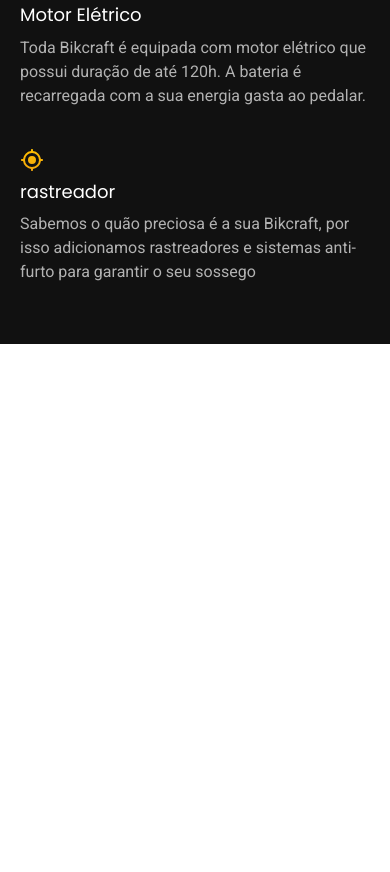
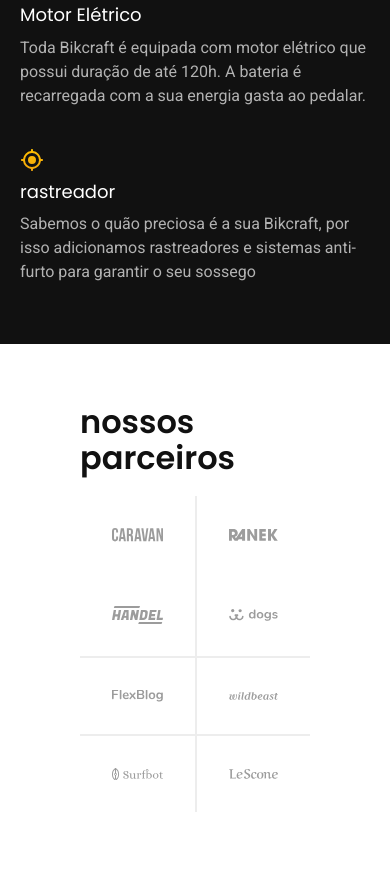
Before and after one commit to AlChris91/bikcraft, a plain HTML site: page index.html in a window 390 px wide. Shown: the part 1907-2779 px from the top of the page. Before the commit the page ends 2251 px from the top, so only its background shows below. Drawn offline with Linux system fonts and the light colour scheme.

Commit message:
parceiros.css

```diff
--- /dev/null
+++ b/CSS/HOME/parceiros.css
@@ -0,0 +1,53 @@
+.partner {
+  padding-top: 60px;
+  padding-bottom: 120px;
+}
+
+.partner h2 {
+  margin-bottom: 60px;
+}
+
+.partner ul {
+  padding: 0 20px;
+  max-width: 1400px;
+  display: grid;
+  grid-template-columns: repeat(4, 1fr);
+  margin: 0 auto;
+}
+
+.partner li {
+  display: flex;
+  padding: 32px;
+  border-left: 2px solid var(--cor-2);
+}
+
+.partner li:first-child,
+.partner li:nth-child(5) {
+  border-left: none;
+}
+
+.partner li:nth-child(n + 5) {
+  border-top: 2px solid var(--cor-2);
+}
+
+.partner img {
+  margin: auto;
+}
+
+@media (max-width: 800px) {
+  .partner {
+    padding: 60px;
+  }
+  .partner h2 {
+    margin-bottom: 20px;
+  }
+  .partner ul {
+    grid-template-columns: repeat(2, 1fr);
+  }
+  .partner li:nth-child(n + 5) {
+    border-top: 2px solid var(--cor-2);
+  }
+  .partner li:nth-child(odd) {
+    border-left: none;
+  }
+}
--- a/CSS/style.css
+++ b/CSS/style.css
@@ -3,6 +3,7 @@
 
 @import "./HOME/introducao.css";
 @import "./HOME/tecnology.css";
+@import "./HOME/parceiros.css";
 
 @import "./UTILIDADES/componentes.css";
 @import "./UTILIDADES/tipografia.css";
--- a/index.html
+++ b/index.html
@@ -89,6 +89,19 @@
 
     </div>
   </article>
+  <section class="partner" aria-label="Nossos parceiros">
+    <h2 class="container font-1-xxl">nossos parceiros</h2>
+    <ul>
+      <li><img src="./img/parceiros/caravan.svg" alt="caravan"></li>
+      <li><img src="./img/parceiros/ranek.svg" alt="ranek"></li>
+      <li><img src="./img/parceiros/handel.svg" alt="handel"></li>
+      <li><img src="./img/parceiros/dogs.svg" alt="dogs"></li>
+      <li><img src="./img/parceiros/flexblog.svg" alt="flexblog"></li>
+      <li><img src="./img/parceiros/wildbeast.svg" alt="wildbeat"></li>
+      <li><img src="./img/parceiros/surfbot.svg" alt="surfbot"></li>
+      <li><img src="./img/parceiros/lescone.svg" alt="lescone"></li>
+    </ul>
+  </section>
 </body>
 
 </html>
```
